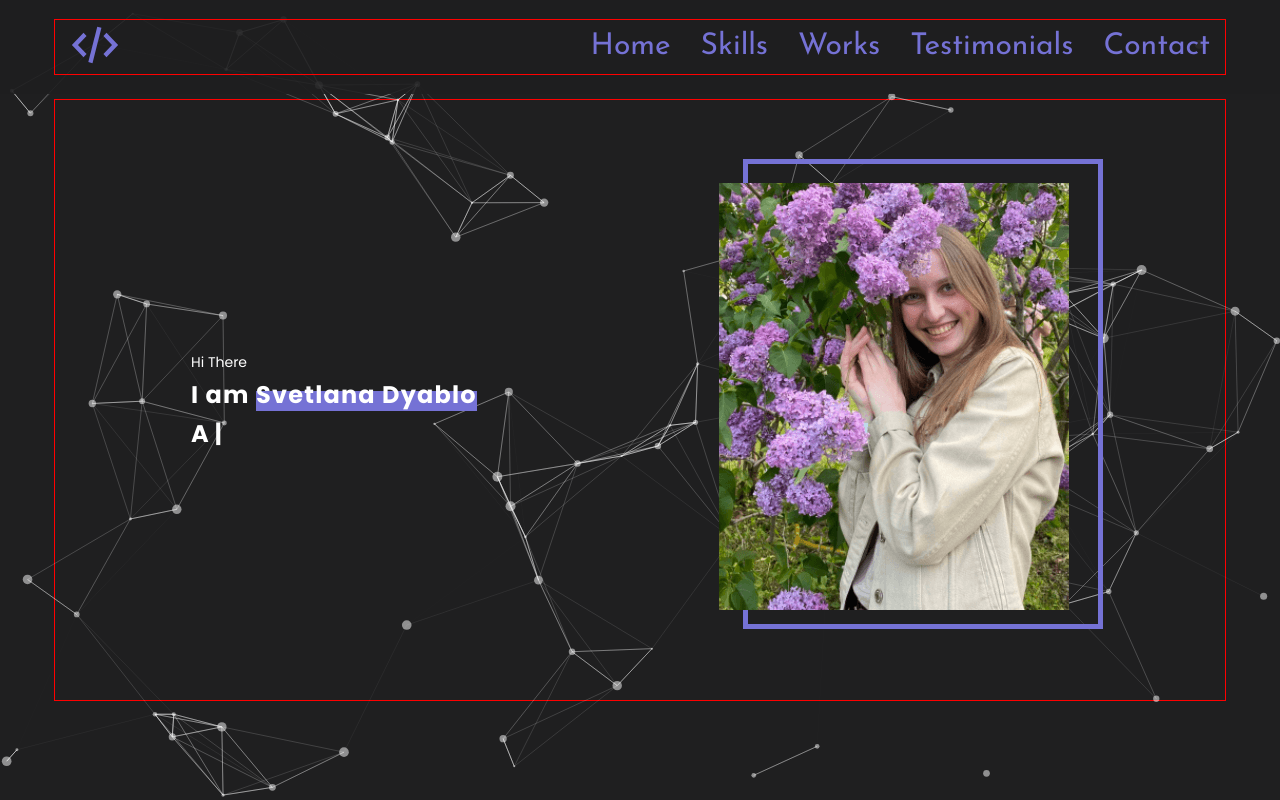
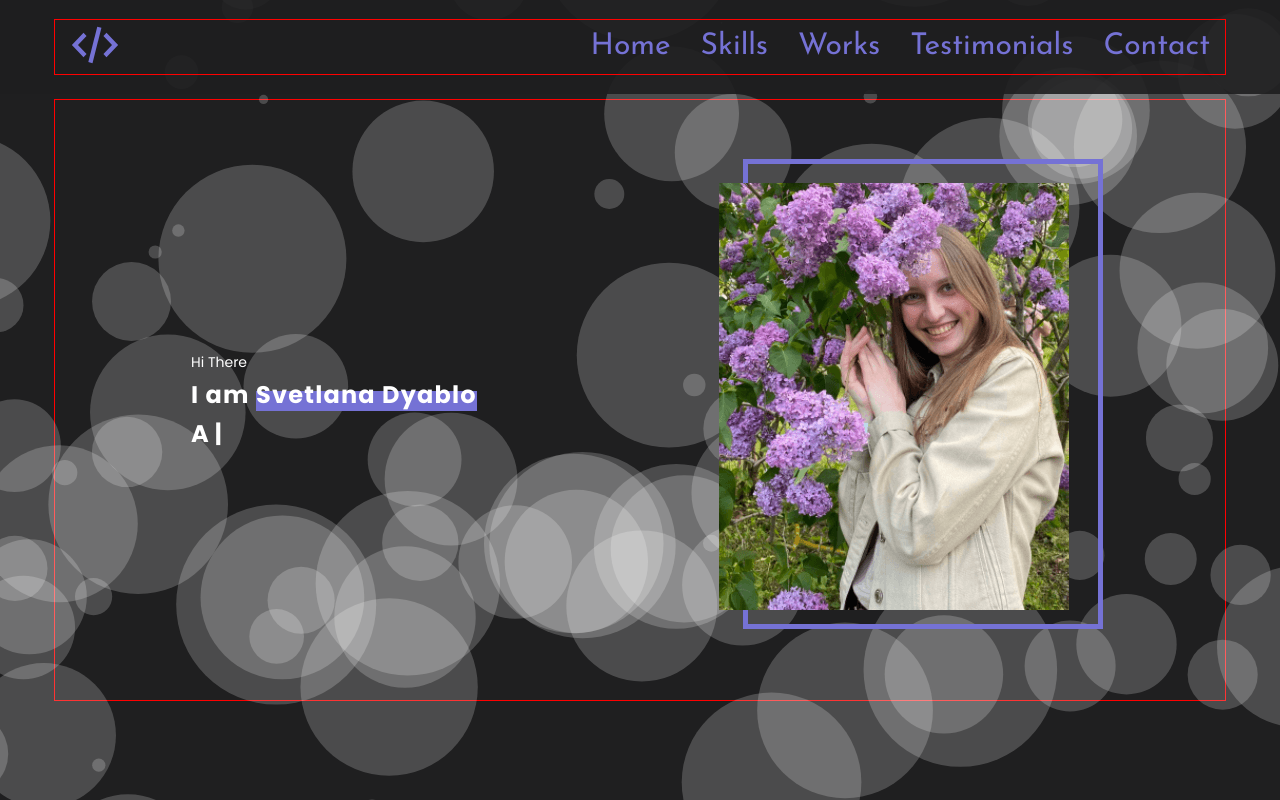
Before and after one commit to eva-nie/Portfolio-CV, a React app: page / in a window 1280 px wide. Shown: the top 800 px of the page. Built offline with nearby package versions, Linux system fonts and the light colour scheme.

Commit message:
add particles lib

```diff
--- a/src/components/particle/Particle.tsx
+++ b/src/components/particle/Particle.tsx
@@ -23,73 +23,96 @@ export const Particle = () => {
       init={particlesInit}
       loaded={particlesLoaded}
       options={{
-        // background: {
-        //   color: {
-        //     value: "#0d47a1",
-        //   },
-        // },
-        fpsLimit: 120,
+        particles: {
+          number: {
+            value: 80,
+            density: {
+              enable: true,
+              value_area: 800,
+            },
+          },
+          color: {
+            value: "#ffffff",
+          },
+          shape: {
+            type: "circle",
+          },
+          opacity: {
+            value: 0.20042650760819036,
+            random: false,
+            anim: {
+              enable: false,
+              speed: 1,
+              opacity_min: 0.09744372624809179,
+              sync: false,
+            },
+          },
+          size: {
+            value: 96.20472365193136,
+            random: true,
+            anim: {
+              enable: true,
+              speed: 68.21060837366426,
+              size_min: 100,
+              sync: false,
+            },
+          },
+
+          move: {
+            enable: true,
+            speed: 6,
+            direction: "none",
+            random: false,
+            straight: false,
+            out_mode: "out",
+            bounce: false,
+            attract: {
+              enable: false,
+              rotateX: 0,
+              rotateY: 1200,
+            },
+          },
+        },
         interactivity: {
+          detect_on: "canvas",
           events: {
-            // onClick: {
+            // onhover: {
             //   enable: true,
-            //   mode: "push",
+            //   mode: "grab",
             // },
-            onHover: {
+            onclick: {
               enable: true,
-              mode: "repulse",
+              mode: "push",
             },
             resize: true,
           },
           modes: {
-            push: {
-              quantity: 4,
+            grab: {
+              distance: 400,
+              line_linked: {
+                opacity: 1,
+              },
+            },
+            bubble: {
+              distance: 400,
+              size: 40,
+              duration: 2,
+              opacity: 8,
+              speed: 3,
             },
             repulse: {
               distance: 200,
               duration: 0.4,
             },
+            push: {
+              particles_nb: 4,
+            },
+            remove: {
+              particles_nb: 2,
+            },
           },
         },
-        particles: {
-          color: {
-            value: "#ffffff",
-          },
-          links: {
-            color: "#ffffff",
-            distance: 150,
-            enable: true,
-            opacity: 0.5,
-            width: 1,
-          },
-          move: {
-            direction: "none",
-            enable: true,
-            outModes: {
-              default: "bounce",
-            },
-            random: false,
-            speed: 6,
-            straight: false,
-          },
-          number: {
-            density: {
-              enable: true,
-              area: 800,
-            },
-            value: 80,
-          },
-          opacity: {
-            value: 0.5,
-          },
-          shape: {
-            type: "circle",
-          },
-          size: {
-            value: { min: 1, max: 5 },
-          },
-        },
-        detectRetina: true,
+        retina_detect: true,
       }}
     />
   )
--- a/src/layout/footer/Footer_Styles.ts
+++ b/src/layout/footer/Footer_Styles.ts
@@ -3,6 +3,7 @@ import { theme } from "styles/Theme"
 import { font } from "styles/Common"
 
 const Footer = styled.footer`
+  position: relative;
   background-color: ${theme.colors.primaryBg};
   padding: 40px 0 40px;
 `
--- a/src/layout/sections/contacts/Contacts_Styles.ts
+++ b/src/layout/sections/contacts/Contacts_Styles.ts
@@ -1,7 +1,9 @@
 import styled from "styled-components"
 import { theme } from "styles/Theme"
 
-const Contact = styled.section``
+const Contact = styled.section`
+  position: relative;
+`
 
 const Form = styled.form`
   max-width: 540px;
--- a/src/layout/sections/skills/Skills_Styles.ts
+++ b/src/layout/sections/skills/Skills_Styles.ts
@@ -1,7 +1,9 @@
 import styled from "styled-components"
 import { theme } from "styles/Theme"
 
-const Skills = styled.section``
+const Skills = styled.section`
+  position: relative;
+`
 
 const Skill = styled.div`
   width: 330px;
--- a/src/layout/sections/testimonials/Testimonials.tsx
+++ b/src/layout/sections/testimonials/Testimonials.tsx
@@ -24,6 +24,7 @@ export const Testimonials: React.FC = () => {
 }
 
 const StyledTestimonials = styled.section`
+  position: relative;
   min-height: 50vh;
   background-color: #72a3d2;
 
--- a/src/layout/sections/works/Works_Styles.ts
+++ b/src/layout/sections/works/Works_Styles.ts
@@ -5,6 +5,7 @@ import { Link } from "components/Link"
 import { Button } from "components/Button"
 
 const Works = styled.section`
+  position: relative;
   ${FlexWrapper} {
     gap: 30px;
   }
```
